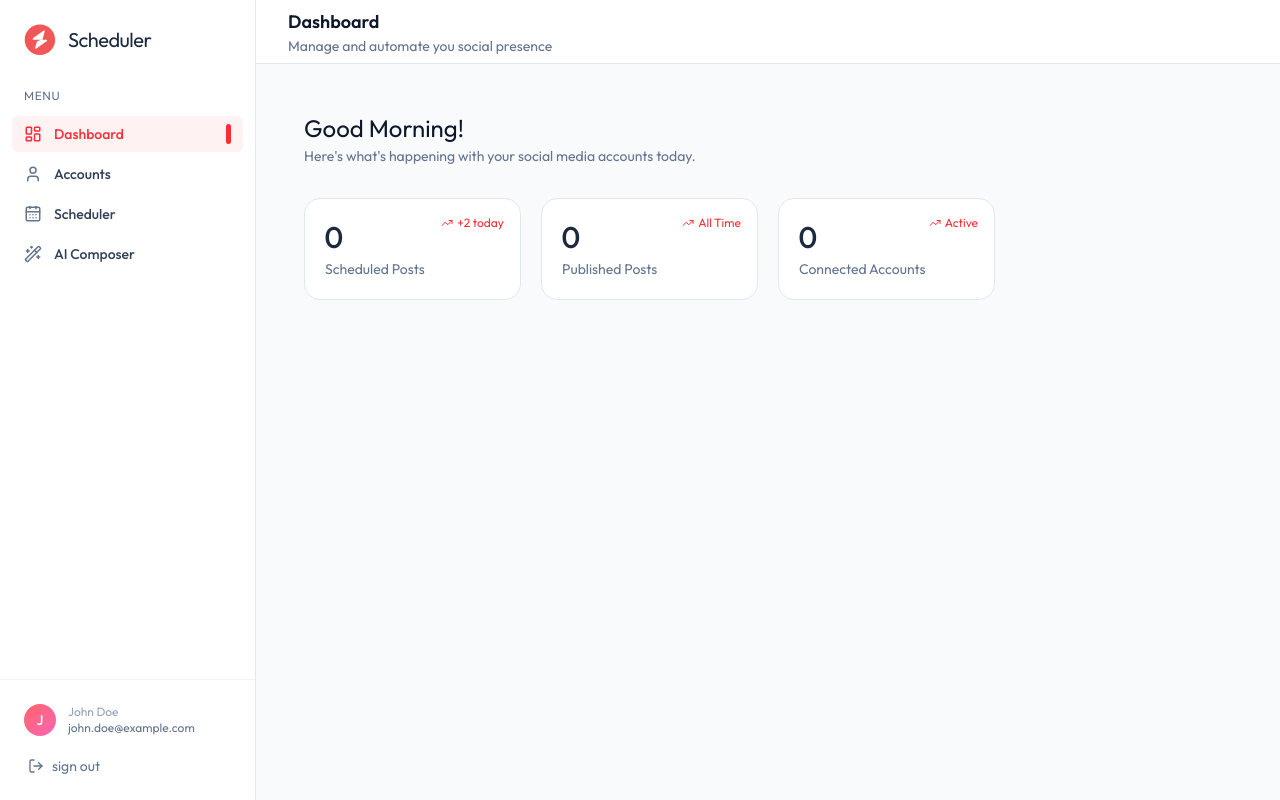
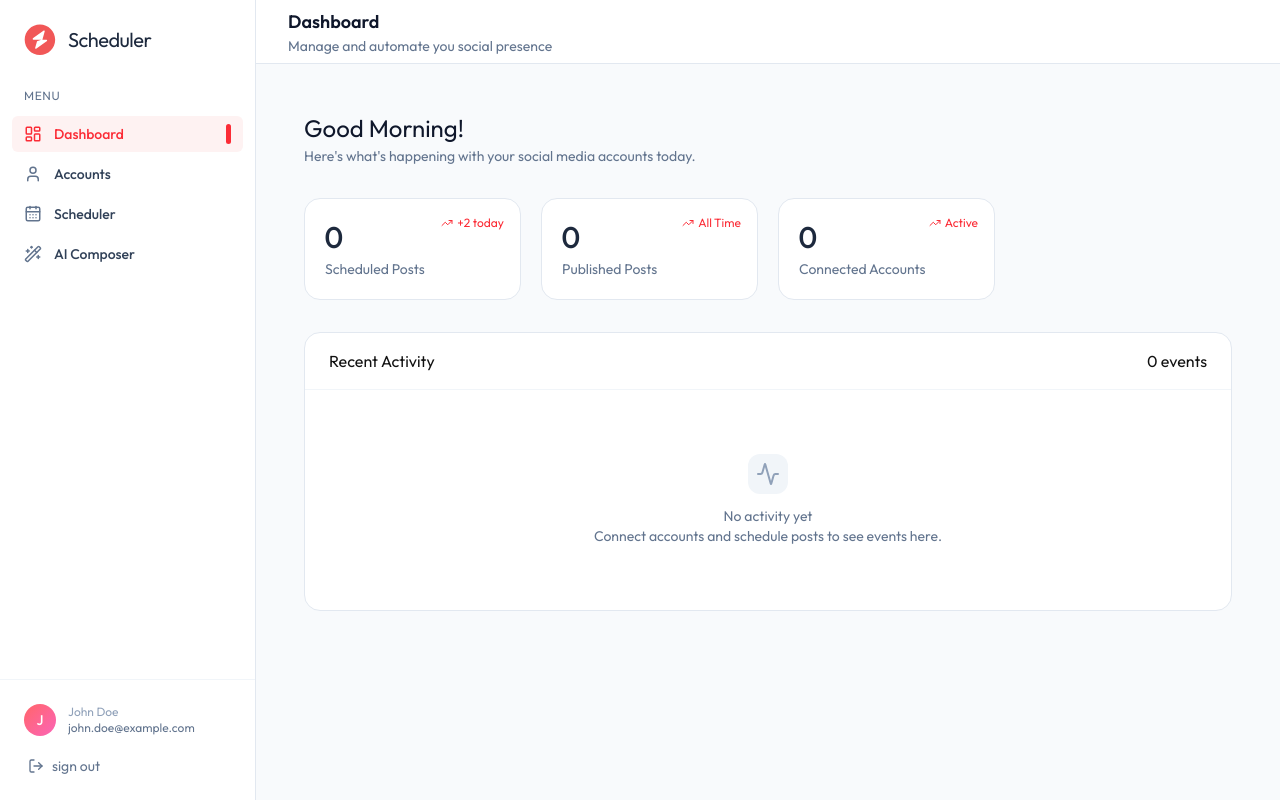
Before and after one commit to naimsheikh8020/Social-Media-Automation-Platform, a React (Vite) app in the folder Frontend/: page /dashboard in a window 1280 px wide. Built offline with nearby package versions, Linux system fonts and the light colour scheme.

Commit message:
Add activity feed to Dashboard with no activity message

```diff
--- a/Frontend/src/pages/Dashboard.tsx
+++ b/Frontend/src/pages/Dashboard.tsx
@@ -1,8 +1,8 @@
-import { CheckCircleIcon, ClockIcon, Share2Icon, TrendingUpIcon } from "lucide-react"
+import { ActivityIcon, CheckCircleIcon, ClockIcon, Share2Icon, TrendingUpIcon } from "lucide-react"
 import { useState } from "react"
 
 const Dashboard = () => {
-  const [stats, setStats] = useState({scheduled:0, published:0, connectedAccounts:0})
+  const [stats, setStats] = useState({ scheduled: 0, published: 0, connectedAccounts: 0 })
   const [activities, setActivities] = useState<any[]>([])
   const statCards = [
     {
@@ -48,6 +48,22 @@ const Dashboard = () => {
           </div>
         ))}
       </div>
+      {/* Activity Feed */}
+      <div className="bg-white rounded-2xl border border-slate-200 overflow-hidden">
+
+        <div className="flex items-center justify-between px-6 py-4 border-b border-slate-100">
+          <h2>Recent Activity </h2>
+          <span>{activities.length} events</span>
+        </div>
+        {activities.length === 0 ? (<div className="flex flex-col items-center justify-center py-16 px-6">
+          <div className="size12 bg-slate-100 rounded-xl flex items-center justify-center mb-3">
+            <ActivityIcon className="size-6 text-slate-400 m-2" />
+          </div>
+          <p className="text-sm text-slate-500">No activity yet</p>
+          <p className="text-sm text-slate-500">Connect accounts and schedule posts to see events here.</p>
+        </div>) :
+          (<div></div>)}
+      </div>
 
     </div>
   )
```
